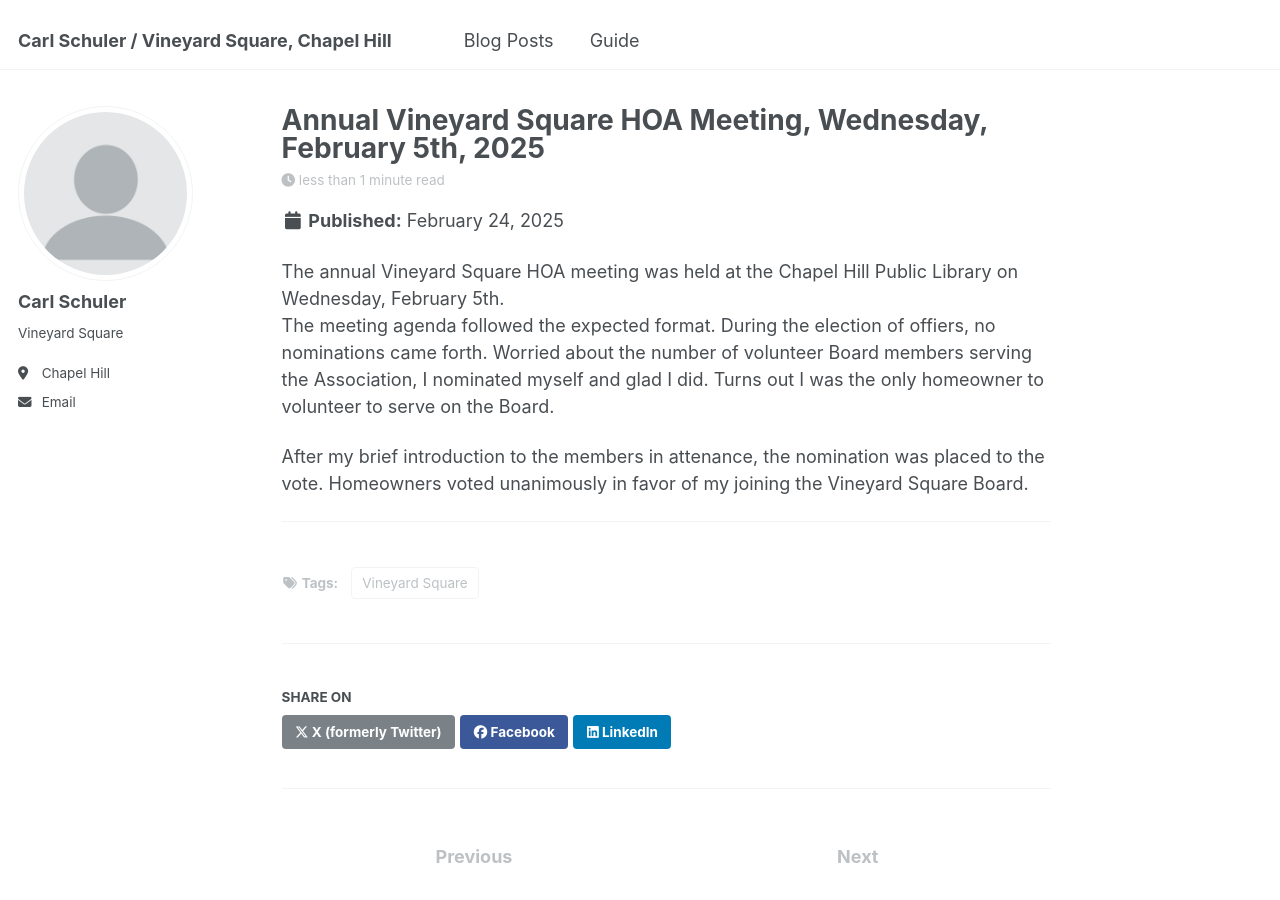
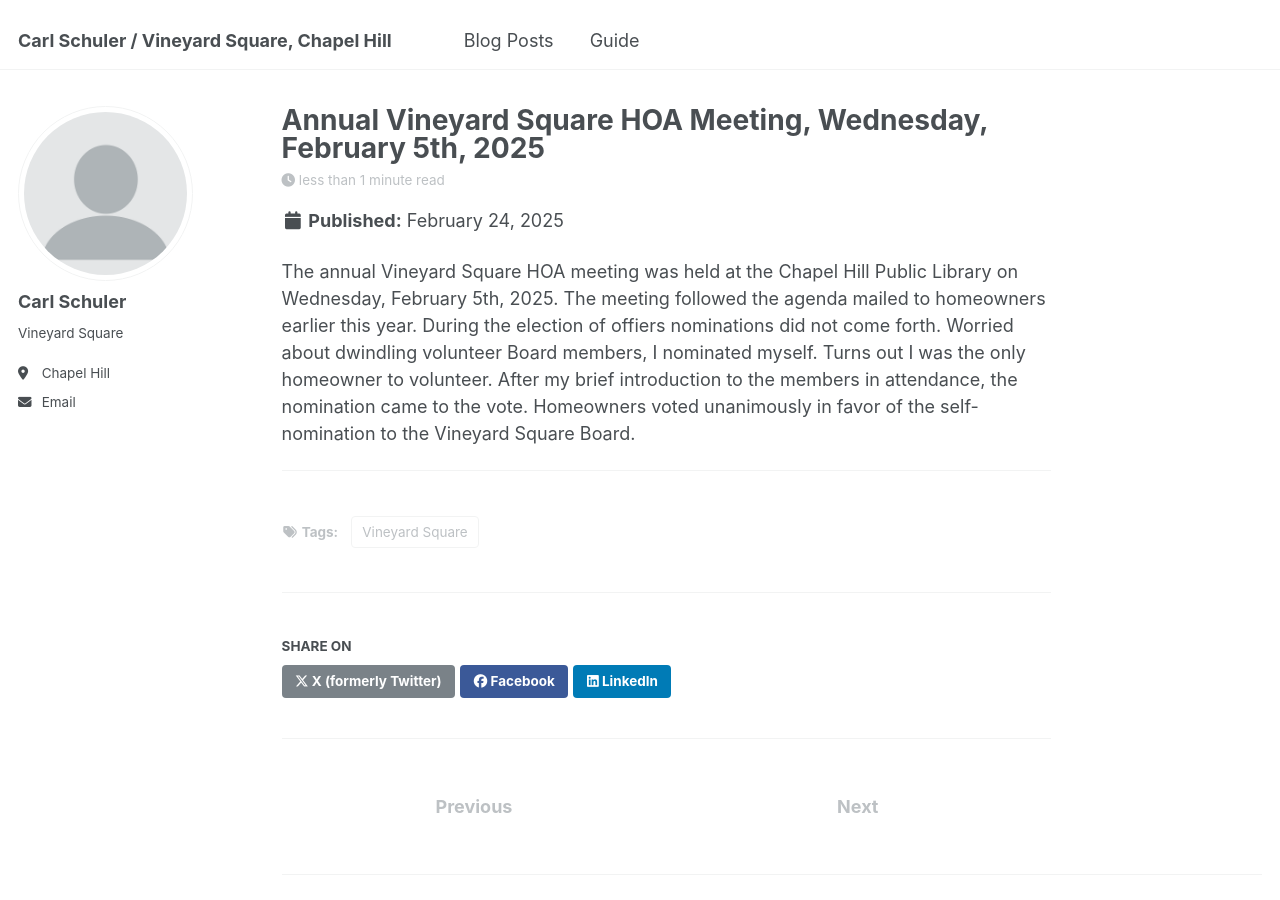
Before and after one commit to CarlSchuler/carl.github.io, a Jekyll site: the page built from _posts/2025-02-24-blog-post-1.md, in a window 1280 px wide and 900 px high. Built offline with Jekyll 4.4.1, drawn with Linux system fonts in a browser that asks for light colours.

Commit message:
Update 2025-02-24-blog-post-1.md

```diff
--- a/_posts/2025-02-24-blog-post-1.md
+++ b/_posts/2025-02-24-blog-post-1.md
@@ -9,13 +9,12 @@ tags:
 ---
 
 
-The annual Vineyard Square HOA meeting was held at the Chapel Hill Public Library on Wednesday, February 5th.
-The meeting agenda followed the expected format.
-During the election of offiers, no nominations came forth. Worried about the number of volunteer Board members serving the Association, I nominated myself and glad I did.
-Turns out I was the only homeowner to volunteer to serve on the Board.
-
-After my brief introduction to the members in attenance, the nomination was placed to the vote.
-Homeowners voted unanimously in favor of my joining the Vineyard Square Board.
-
+The annual Vineyard Square HOA meeting was held at the Chapel Hill Public Library on Wednesday, February 5th, 2025.
+The meeting followed the agenda mailed to homeowners earlier this year.
+During the election of offiers nominations did not come forth.
+Worried about dwindling volunteer Board members, I nominated myself.
+Turns out I was the only homeowner to volunteer.
+After my brief introduction to the members in attendance, the nomination came to the vote.
+Homeowners voted unanimously in favor of the self-nomination to the Vineyard Square Board.
 
 ------
```
